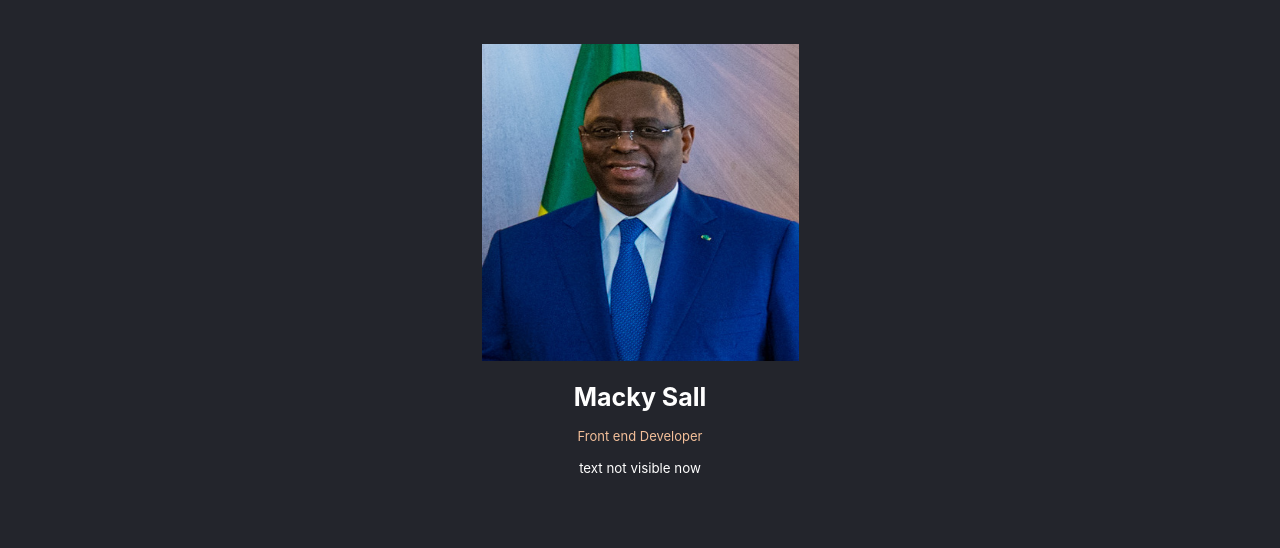
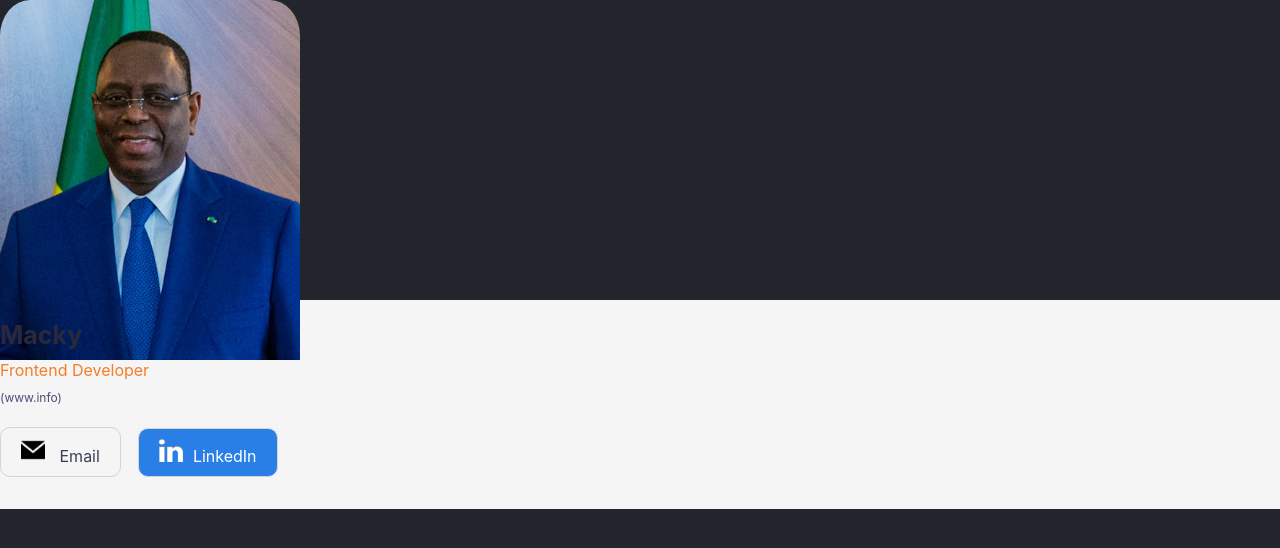
Before and after one commit to billodiallo/my-businesscard, a React (Create React App) app in the folder prject1/scrimsolo/digital-card/: page / in a window 1280 px wide. Shown: the top 548 px of the page. Built offline with nearby package versions, Linux system fonts and the light colour scheme.

Commit message:
update info, style social icons

```diff
--- a/prject1/scrimsolo/digital-card/src/components/InfosApp.js
+++ b/prject1/scrimsolo/digital-card/src/components/InfosApp.js
@@ -1,23 +1,43 @@
 import macky from "../assets/profile.jpg"
+import emailLogo from "../assets/Email-logo.png"
+import linkedln from '../assets/LinkedIn-logo.png'
 import '../styles/styles.css'
 import  styleinfo from '../styles/InfosApp.module.css'
 const Info = () => {
-return(
-  <div className={styleinfo.info1}>
-
-    <header>
-    <img src = {macky} alt= "m" className={styleinfo.photo}/>
-    </header>
-
-  <h1 className={styleinfo.head1}>Macky Sall</h1>
-  <p className={styleinfo.frontend}>Front end Developer</p>
-  <small>text not visible now</small>
-
-
-</div>
-
-);
-
+  return (
+    <div className={styleinfo.container}>
+      <header className={styleinfo.header}>
+        <img
+          className={styleinfo.avatar}
+          src={macky}
+          alt="macky"
+        />
+      </header>
+      <div className={styleinfo.bio}>
+        <h1 className={styleinfo.name}>Macky</h1>
+        <p className={styleinfo.title}>Frontend Developer</p>
+        <p className={styleinfo.small}>(www.info)</p>
+        <div className={styleinfo.contacts}>
+          <a
+            target="_blank"
+            rel="noopener noreferrer"
+            className={`${styleinfo.links} ${styleinfo.email}`}
+            href="mailto:billoaq@sss.com"
+          >
+            <img className={styleinfo.icons} src={emailLogo} alt="" /> Email
+          </a>
+          <a
+            target="_blank"
+            rel="noopener noreferrer"
+            className={`${styleinfo.links} ${styleinfo.linkedin}`}
+            href="https://www.linkedin.com/in/macky"
+          >
+            <img className={styleinfo.icons} src={linkedln} alt="" />
+            LinkedIn
+          </a>
+        </div>
+      </div>
+    </div>
+  );
 }
-
 export default Info;
--- a/prject1/scrimsolo/digital-card/src/styles/InfosApp.module.css
+++ b/prject1/scrimsolo/digital-card/src/styles/InfosApp.module.css
@@ -1,41 +1,78 @@
-.photo {
-    width: 317px;
-    height: 317px;
-    top: 44px;
-    left: 116px;
+.container {
+    margin: 0;
+  }
 
+  .header {
+    height: 300px;
+  }
 
-}
-.frontend {
-    font-family: Inter;
-    font-size: 13px;
-    font-style: normal;
-    font-weight: 400;
-    line-height: 15px;
-    letter-spacing: 0em;
-    text-align: center;
-    color:#F3BF99;
+  .avatar {
+    width: 300px;
+    border-top-right-radius: 10%;
+    border-top-left-radius: 10%;
+  }
 
+  .bio {
+    background-color: #f5f5f5;
+    padding-bottom: 32px;
+    padding-top: 20px;
+  }
 
-;
-}
-.info1 {
-    display:ms-grid;
-    margin-bottom: 44px;
-    margin-top: 44px;
-    color: white;
-    text-align: center;
+  .name {
+    margin: 0;
+    font-size: 25px;
+    color: #2b283a;
+  }
 
+  .title {
+    margin: 0;
+    color: #f47d27;
+    padding-top: 10px;
+    font-size: 16px;
+  }
 
-}
-.head1{
-   font-family: Inter;
-   font-size: 25px;
-   font-style: normal;
-   font-weight: 700;
-   line-height: 30px;
-   letter-spacing: 0em;
-   text-align: center;
+  .small {
+    margin: 0;
+    padding-top: 10px;
+    color: #4a4e74;
+    font-size: 12px;
+  }
 
+  .contacts {
+    padding-top: 22px;
+  }
 
-}
+  .links {
+    text-decoration: none;
+    display: inline-block;
+    align-items: center;
+    border: 1px solid #d1d5db;
+    color: #374151;
+    padding: 10px 20px;
+    font-size: 16px;
+    border-radius: 10px;
+    cursor: pointer;
+  }
+
+  .email:hover,
+  .email:focus {
+    background-color: #949494;
+    color: #ffffff;
+  }
+
+  .icons {
+    width: 24px;
+    padding-right: 10px;
+    align-items: center;
+  }
+
+  .linkedin {
+    background-color: #297fe5;
+    color: #ffffff;
+    margin-left: 17px;
+  }
+
+  .linkedin:hover,
+  .linkedin:focus {
+    background-color: #1c559b;
+  }
--- a/prject1/scrimsolo/digital-card/src/styles/styles.css
+++ b/prject1/scrimsolo/digital-card/src/styles/styles.css
@@ -5,3 +5,11 @@ body {
     margin: 0;
     padding: 0;
 }
+
+
+
+
+.social {
+    display: flex;
+    justify-content: center;
+}
```
